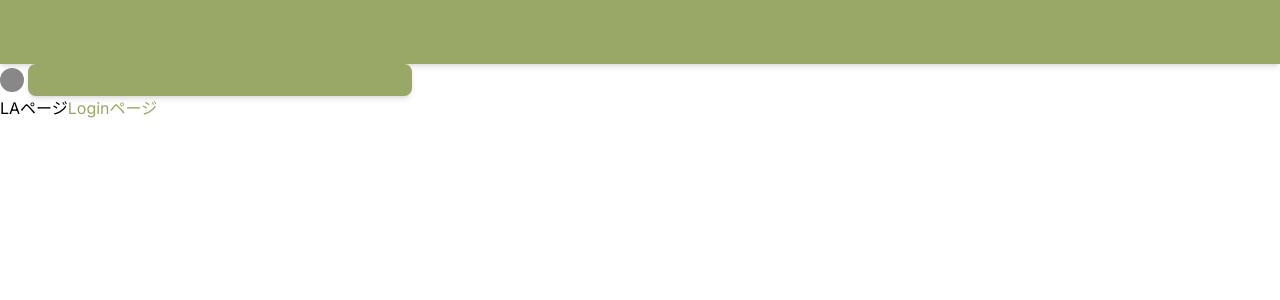
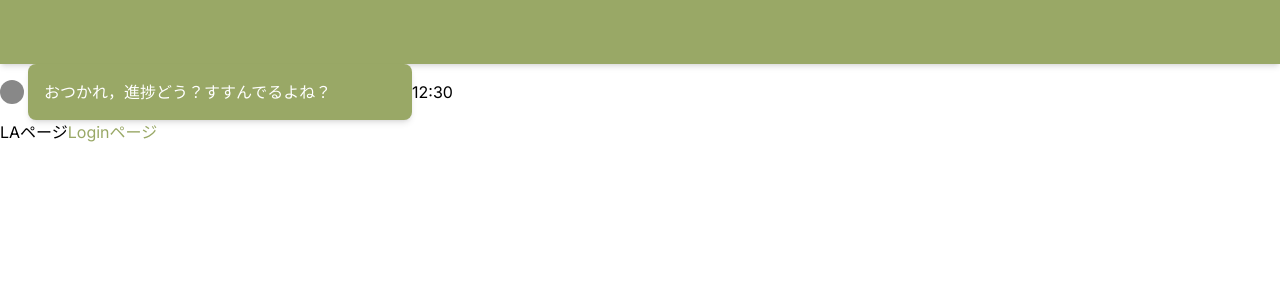
Before and after one commit to prapro-ou/castella-frontend, a Next.js app: page / in a window 1280 px wide. Shown: the top 300 px of the page. Built offline with nearby package versions, Linux system fonts and the light colour scheme.

Commit message:
テスト

```diff
--- a/app/page.js
+++ b/app/page.js
@@ -2,10 +2,11 @@
 import MessageTile from "@/features/talks/threads/messages/components/MessageTile";
 
 export default function Home() {
-  const dispMessage='おつかれ，進捗どう？すすんでるよね？'
+  const dispMessage='おつかれ，進捗どう？すすんでるよね？';
+  const at='12:30';
   return (
     <main>
-      <MessageTile />
+      <MessageTile value={dispMessage} created_at={at}/>
 
       <p>
         LAページ
--- a/features/talks/threads/messages/components/MessageTile.js
+++ b/features/talks/threads/messages/components/MessageTile.js
@@ -6,16 +6,16 @@ import Message from './Message';
 
 /**
  * メッセージそのものを表すコンポーネント
- * @param {src} IconのURL
- * @param {value} メッセージ内容
- * @param {created_at} メッセージ作成日時
+ * @param {} src IconのURL
+ * @param {} value メッセージ内容
+ * @param {} created_at メッセージ作成日時
  */
 export default function MessageTile({src,value,created_at}){
     return(
         <div className='flex items-center' >
         <div><Icon /></div>
         <div className='ml-1'/>
-        <div><Message /></div>
+        <div><Message value={value}/></div>
         {created_at}
         </div>
     );
```
